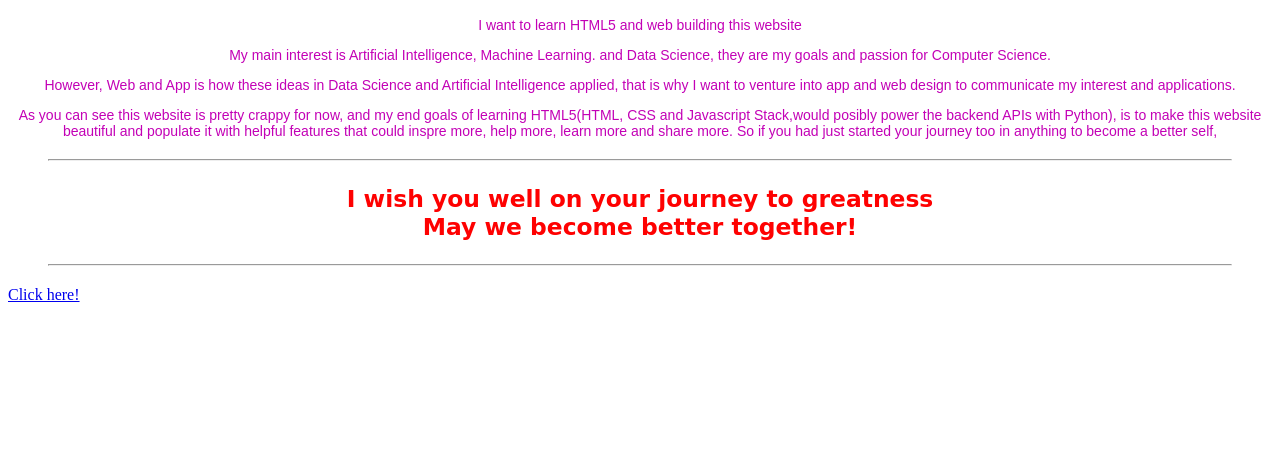
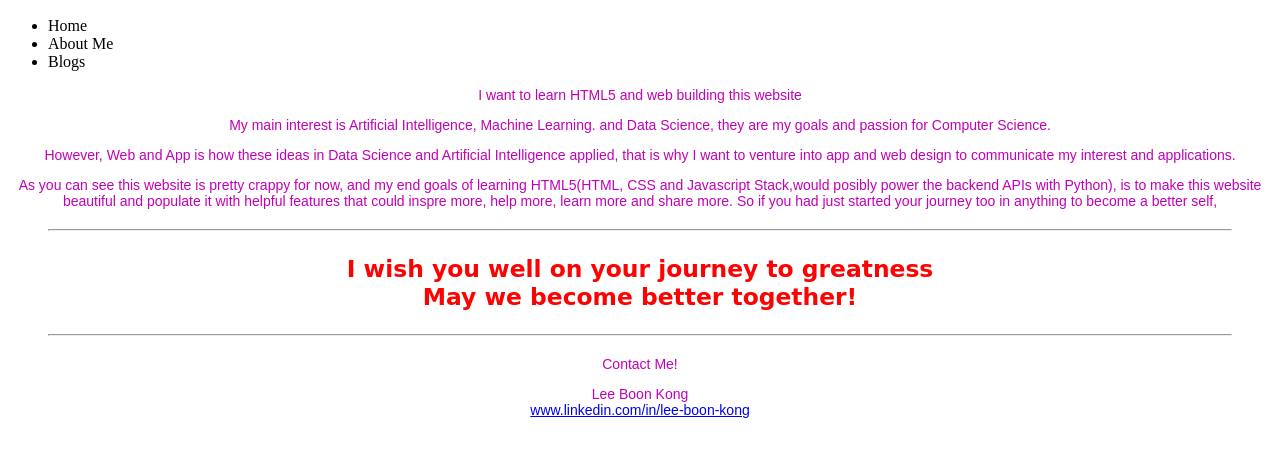
Before and after one commit to LeeBoonKong/LeeBoonKong.github.io, a plain HTML site: page index.html in a window 1280 px wide. Shown: the part 57-514 px from the top of the page. Drawn offline with Linux system fonts and the light colour scheme.

Commit message:
Add files via upload

```diff
--- a/index.html
+++ b/index.html
@@ -9,6 +9,14 @@
     <header>
       <h1>Hi There How Are you?</h1>
     </header>
+
+    <nav>
+      <ul>
+        <li>Home</li>
+        <li>About Me</li>
+        <li>Blogs</li>
+      </ul>
+    </nav>
 
     <Article>
       <p>I want to learn HTML5 and web building this website</p>
@@ -38,9 +46,16 @@
           <hr />
         </blockquote>
       </p>
-      <a href="article.html" target="_blank">
-        Click here!
-      </a>
-    </Article>
+    </article>
+
+    <footer>
+      <p>
+        Contact Me!
+      </p>
+      <p>
+        Lee Boon Kong <br>
+        <a href="www.linkedin.com/in/lee-boon-kong">www.linkedin.com/in/lee-boon-kong</a>
+      </p>
+    </footer>
   </body>
 </html>
```
